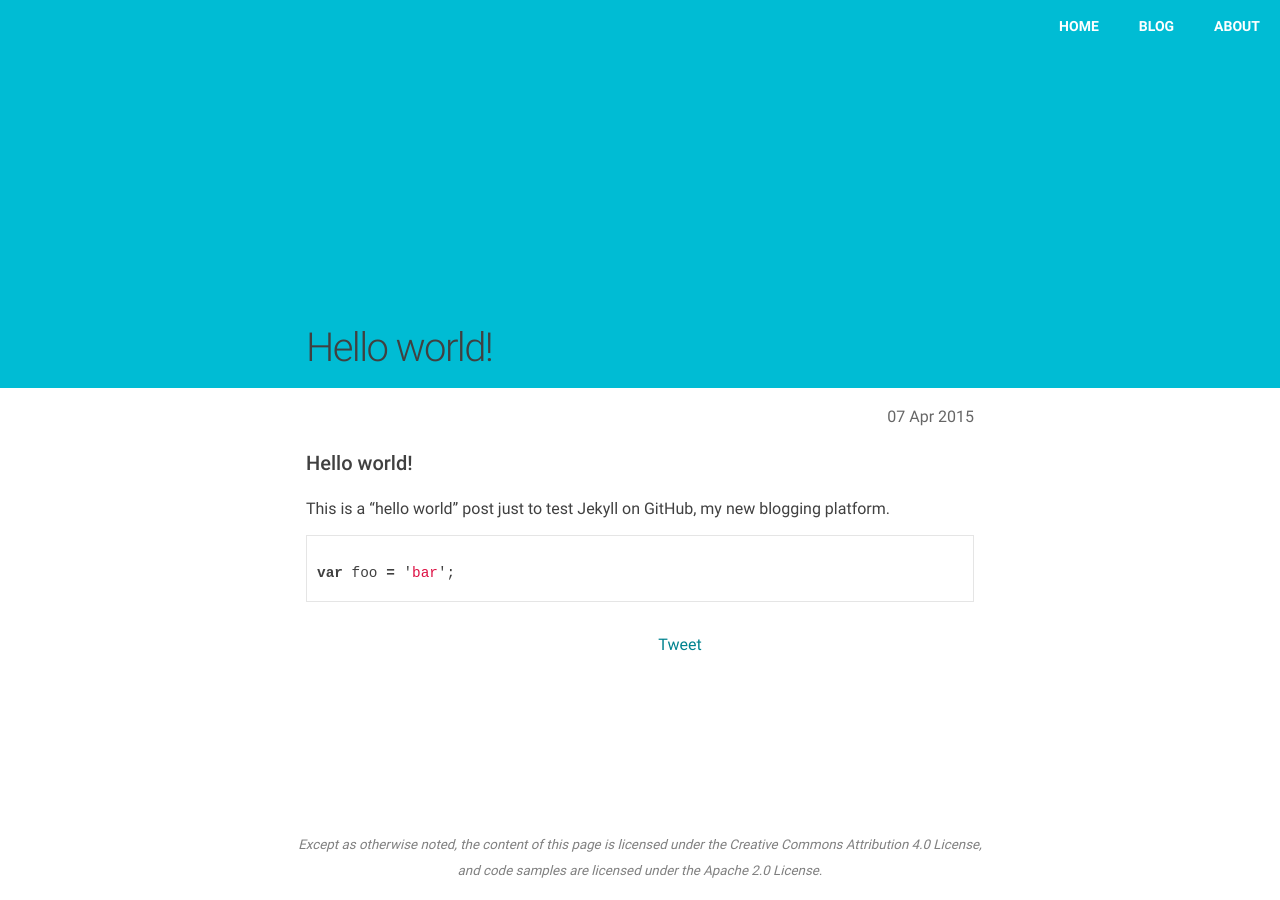
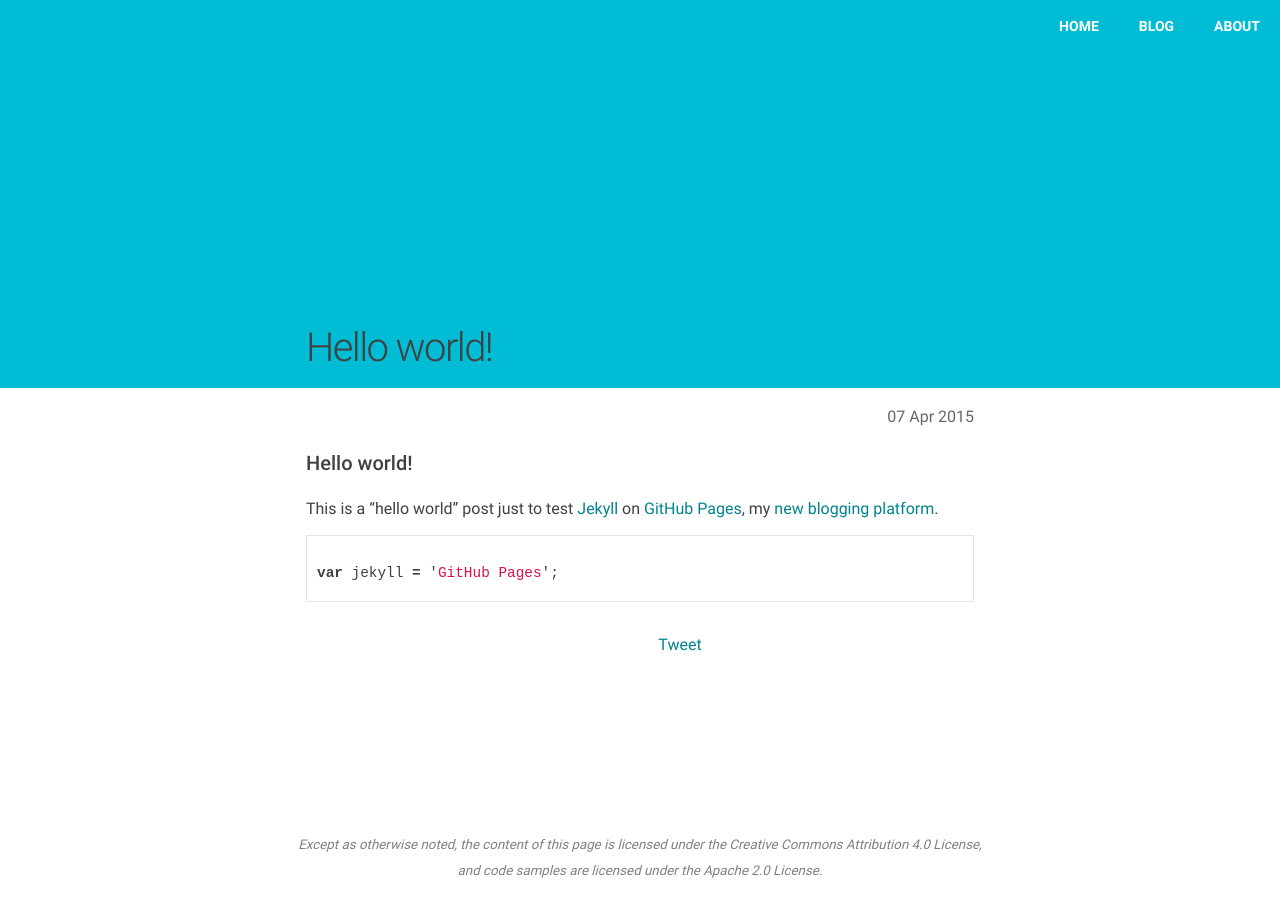
Before and after one commit to srus/srus.github.io, a Jekyll site: the page built from _posts/2015-04-07-hello-world.md, in a window 1280 px wide. Built offline with Jekyll 4.4.1, drawn with Linux system fonts in a browser that asks for light colours; comment, search, counter and statistics services are not loaded.

Commit message:
Update 'hello world' post

```diff
--- a/_posts/2015-04-07-hello-world.md
+++ b/_posts/2015-04-07-hello-world.md
@@ -5,8 +5,8 @@ description: Hello world post.
 
 ## Hello world!
 
-This is a "hello world" post just to test Jekyll on GitHub, my new blogging platform.
+This is a "hello world" post just to test [Jekyll](http://jekyllrb.com/) on [GitHub Pages](https://pages.github.com/), my [new blogging platform](https://github.com/srus/srus.github.io).
 
 {% highlight javascript %}
-var foo = 'bar';
+var jekyll = 'GitHub Pages';
 {% endhighlight %}
```
